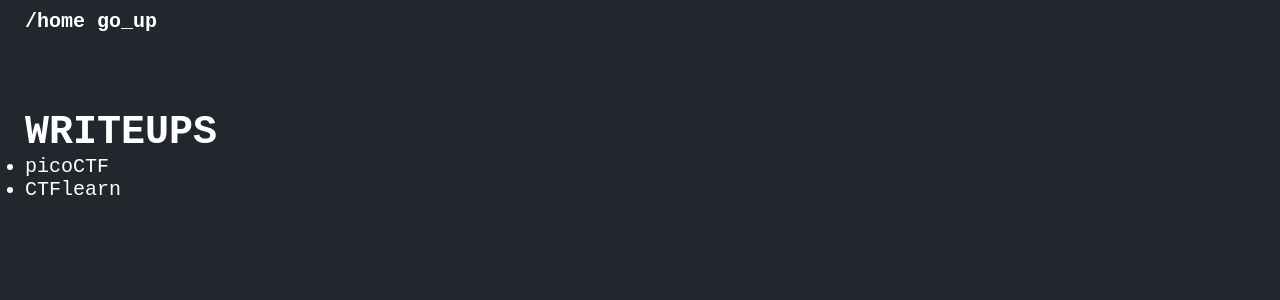
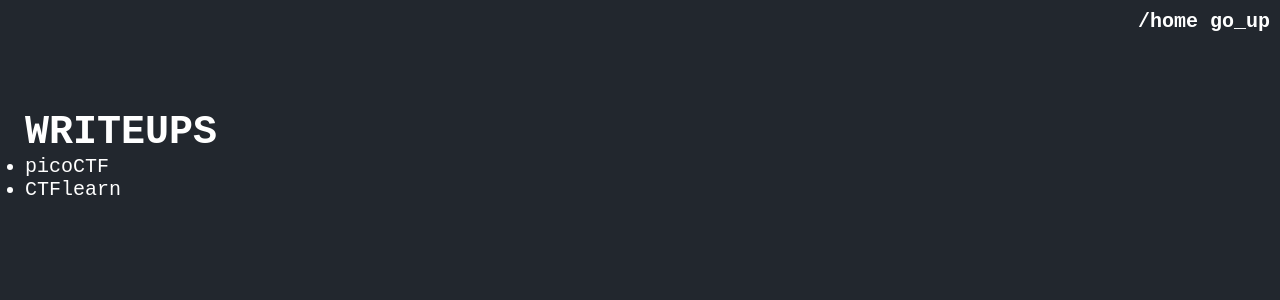
Before and after one commit to tadeuszwachowski/CTFwriteups, a Jekyll site: the page built from index.html, in a window 1280 px wide. Shown: the top 300 px of the page. Built offline with Jekyll 4.4.1, drawn with Linux system fonts in a browser that asks for light colours; Markdown is read by kramdown in place of the engine named in the settings.

Commit message:
Update default.html

```diff
--- a/css/main.css
+++ b/css/main.css
@@ -35,9 +35,8 @@ p#ps {
 #navbar {
   position: fixed;
   top: 0;
-  width: 100%;
+  right: 0;
   padding: 10px;
-  margin: 0;
 }
 
 #navbar.helpline {
```
